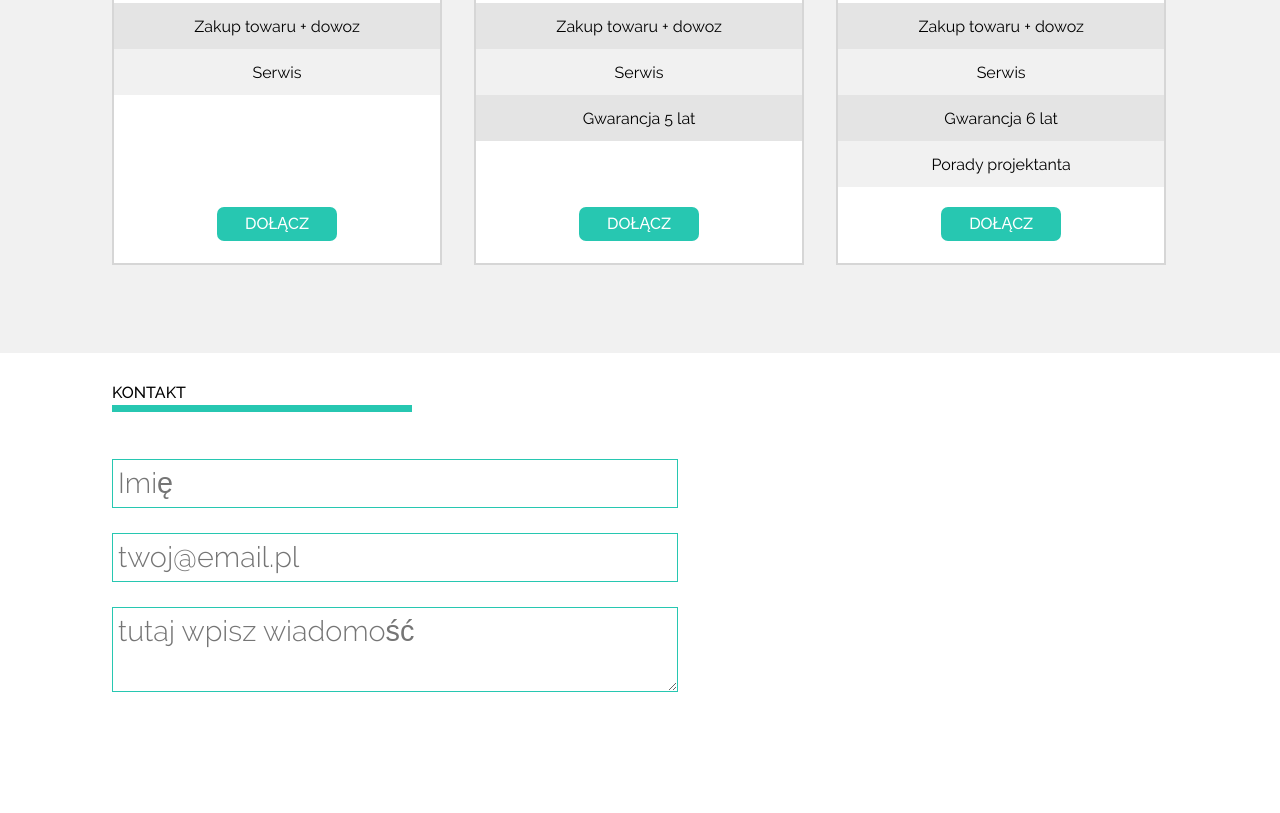
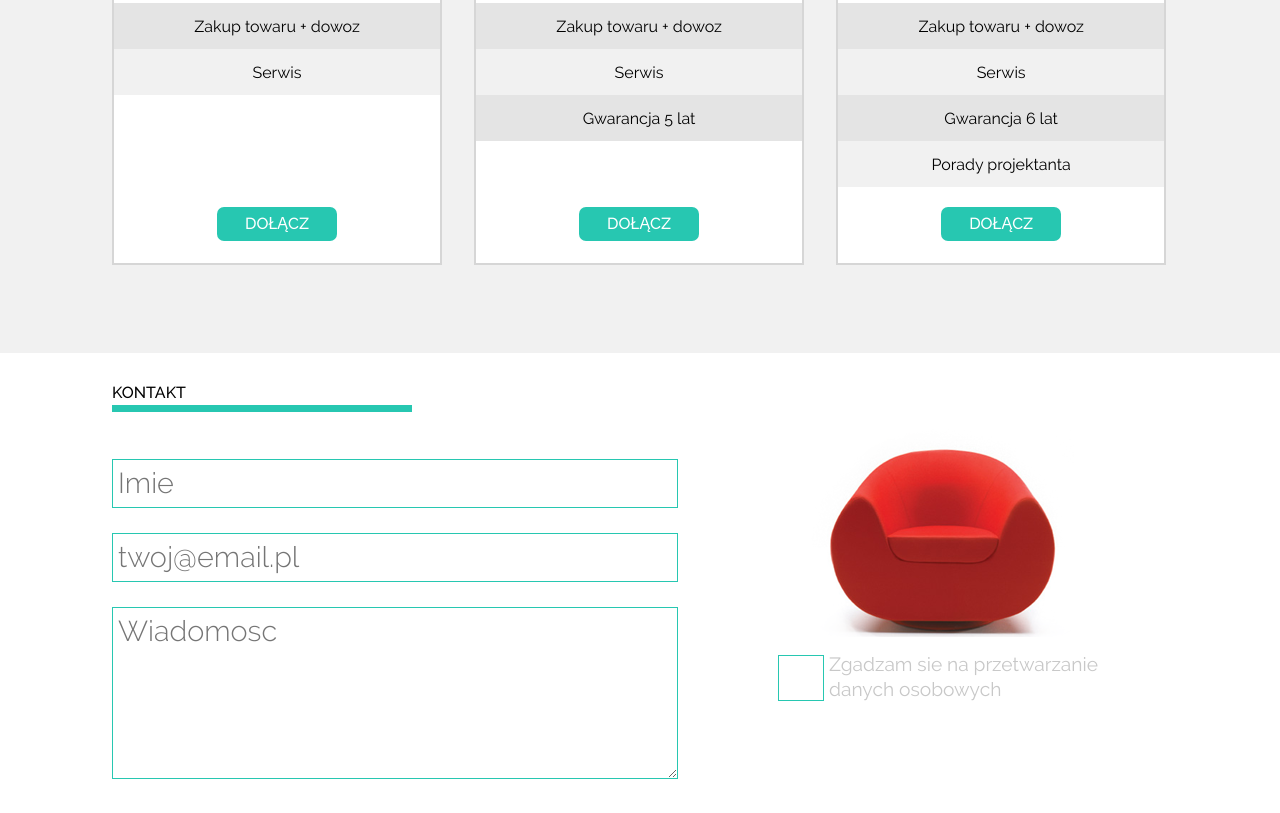
Before and after one commit to ArturKy/SitOnChair, a plain HTML site: page index.html in a window 1280 px wide. Shown: the part 1296-2109 px from the top of the page. Drawn offline with nearby package versions, Linux system fonts and the light colour scheme.

Commit message:
chekbox stylized

```diff
--- a/index.html
+++ b/index.html
@@ -171,15 +171,19 @@
                 <h4>KONTAKT</h4>
             </div>
             <div class="green_underline_2"></div>
-            <br><br>
-            <div class="contact_form">
+            <div class="contact_form_left">
+              <br><br>
               <form>
-                <input name="name" placeholder="Imię"><br>
+                <input name="name" placeholder="Imie"><br>
                 <input name="email" type="email" placeholder="twoj@email.pl"><br>
-                <textarea name="message" placeholder="tutaj wpisz wiadomość"></textarea><br>
-
-
+                <textarea name="message" placeholder="Wiadomosc"></textarea><br>
               </form>
+            </div>
+            <div class="contact_form_right">
+              <img src="graphics/red_chair_small.png" alt="red_chair_picture">
+              <br>
+              <input type="checkbox" id="chkbox" class="conatct_form_checkbox">
+              <label for="chkbox"><span></span><p>Zgadzam sie na przetwarzanie danych osobowych</p></label>
             </div>
 
 
--- a/main.css
+++ b/main.css
@@ -236,9 +236,10 @@ header {
   background-color: #fff;
   height: 730px;
 }
-.contact_form {
+.contact_form_left {
   width: 616px;
   float: left;
+  display: inline-block;
 }
 form input, form textarea {
   width: 90%;
@@ -247,5 +248,43 @@ form input, form textarea {
   line-height: 2.3rem;
   font-family: ralewaylight, sans-serif, Arial;
   padding: 5px;
-  border: 1px solid rgb(39,199,177)
+  border: 1px solid rgb(39,199,177);
 }
+form textarea {
+  height: 160px;
+}
+.contact_form_right {
+  width: 430px;
+  display: inline-block;
+  padding: 0 50px 0 50px;
+  box-sizing: border-box;
+
+  color: rgb(200,200,200);
+}
+.contact_form_right img {
+  margin: 0 auto;
+  display: block;
+}
+input[type="checkbox"] {
+  display: none;
+}
+input[type="checkbox"] + label span {
+  display: inline-block;
+  width: 44px;
+  height: 44px;
+  margin: 0 5px 0 0;
+  border: 1px solid rgb(39,199,177);
+  vertical-align: middle;
+  cursor: pointer;
+}
+input[type="checkbox"]:checked + label span {
+  background: url(graphics/form_ok.jpg) center no-repeat;
+  background-size: contain;
+}
+label p {
+  display: inline-block;
+  width: 275px;
+  vertical-align: middle;
+  font-size: 1.2rem;
+  line-height: 130%
+}
```
